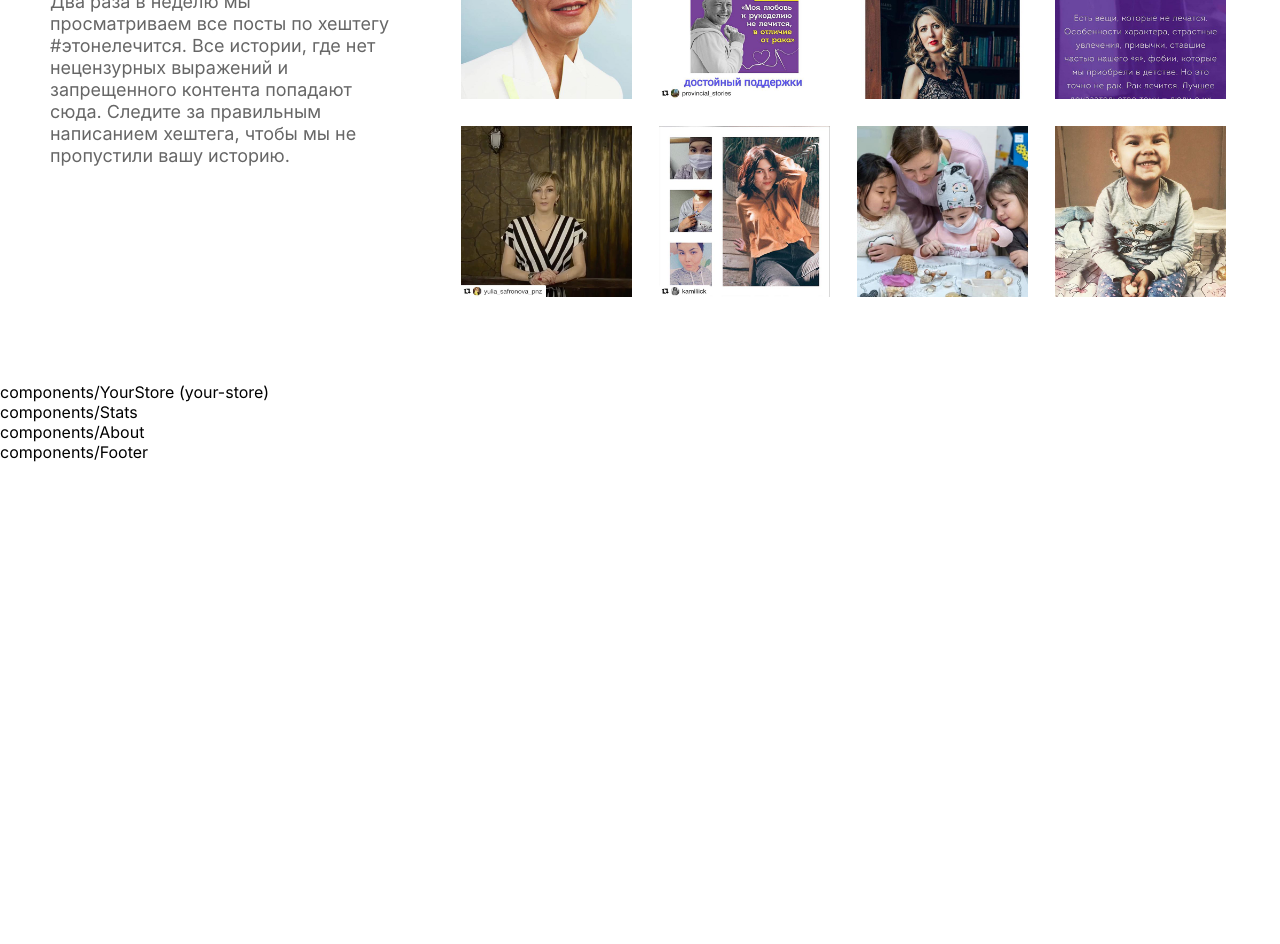
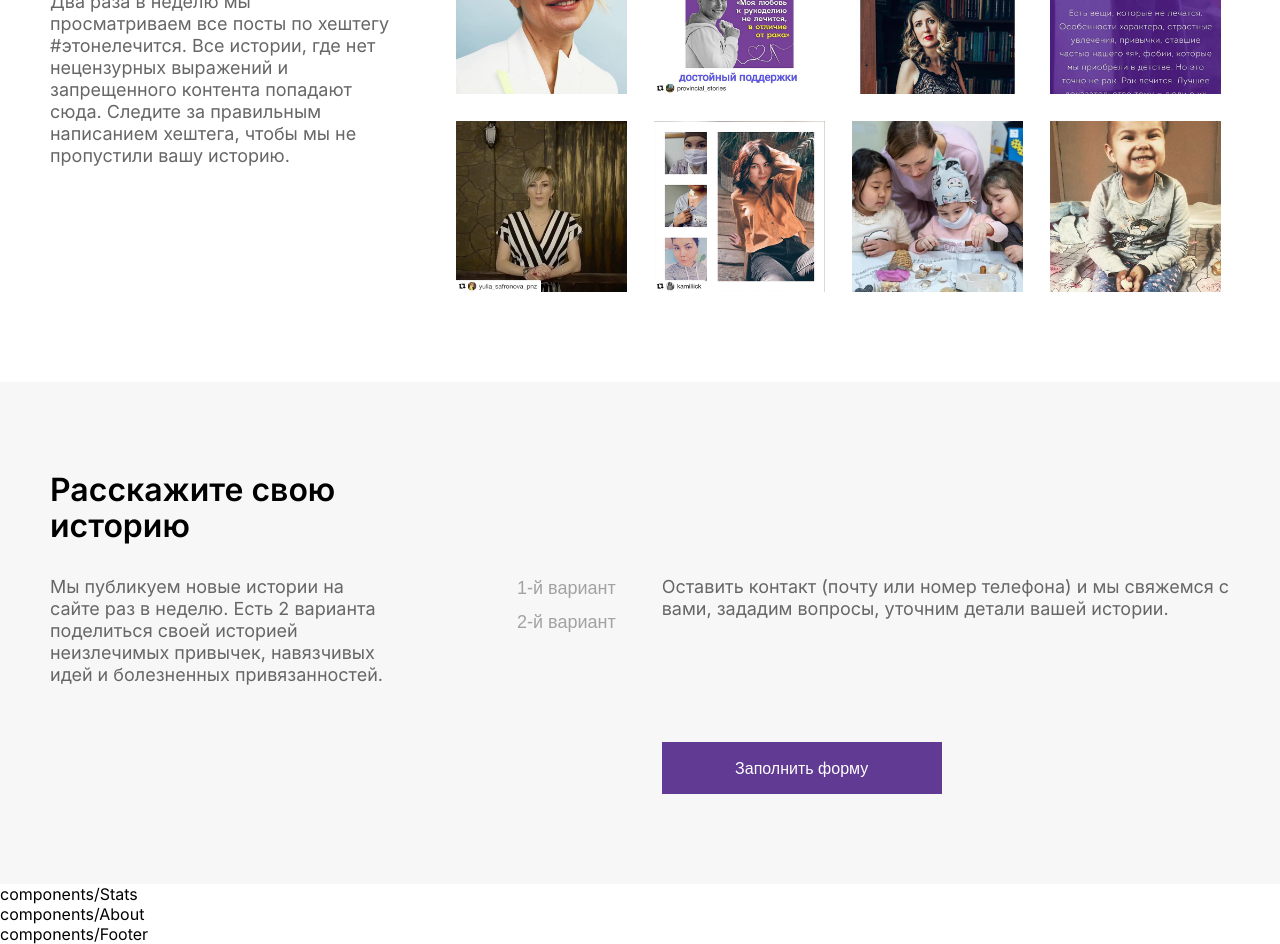
Before and after one commit to mukhindev/raklechitsa, a Nuxt app: page / in a window 1280 px wide. Shown: the part 2880-3824 px from the top of the page. Before the commit the page ends 3342 px from the top, so only its background shows below. Built offline with nearby package versions, Linux system fonts and the light colour scheme.

Commit message:
feat: create section your-story and ui component button

```diff
--- a/components/Instagram.vue
+++ b/components/Instagram.vue
@@ -141,11 +141,12 @@ export default {
 }
 
 .instagram__card-link {
+  box-sizing: border-box;
   display: block;
   width: 100%;
   height: 100%;
   transition: all 0.25s;
-  border: 5px solid #fff;
+  outline: 5px solid #fff;
 }
 
 .instagram__card-link:hover {
--- a/components/Intro.vue
+++ b/components/Intro.vue
@@ -125,6 +125,7 @@ export default {
 
 .page__intro {
   padding: 90px 50px 0;
+  margin: auto;
 }
 
 .intro__container {
--- a/components/YourStore.vue
+++ b/components/YourStore.vue
@@ -1,7 +1,159 @@
 <template>
   <div>
-    components/YourStore (your-store)
+    <section class="your-story">
+      <div class="your-story__container">
+        <section-heading>
+          <template #title>Расскажите свою историю</template>
+        </section-heading>
+        <div class="your-story__grid">
+          <article class="your-story__article-left">
+            <section-heading>
+              <template #subtitle
+                >Мы публикуем новые истории на сайте раз в неделю. Есть 2
+                варианта поделиться своей историей неизлечимых привычек,
+                навязчивых идей и болезненных привязанностей.
+              </template>
+            </section-heading>
+          </article>
+          <div class="your-story__variants">
+            <button
+              type="button"
+              class="your-story__btn your-story__btn-first"
+              @click="changeText($event)"
+              :class="{ 'your-story__btn_active': isActiveButtonFirst }"
+            >
+              1-й вариант
+            </button>
+            <button
+              type="button"
+              class="your-story__btn your-story__btn-second"
+              @click="changeText($event)"
+              :class="{ 'your-story__btn_active': isActiveButtonSecond }"
+            >
+              2-й вариант
+            </button>
+          </div>
+          <article class="your-story__article-right">
+            <p class="your-story__text" v-html="showText"></p>
+            <button-type class="your-story__button-type"
+              >Заполнить форму</button-type
+            >
+          </article>
+        </div>
+      </div>
+    </section>
   </div>
 </template>
 
-<style scoped></style>
+<script>
+import SectionHeading from '~/components/SectionHeading';
+import Button from '~/components/ui/Button';
+export default {
+  data() {
+    return {
+      isActiveButtonFirst: false,
+      isActiveButtonSecond: false,
+      firstText:
+        'Заполнить подробную форму прямо на сайте и мы опубликуем вашу историю после проверки. Пожалуйста, заполняйте все пункты корректно, если вы испытаете какие-то сложности, воспользуйтесь 2&#8209;м вариантом.',
+      secondText:
+        'Оставить контакт (почту или номер телефона) и мы свяжемся с вами, зададим вопросы, уточним детали вашей истории.',
+    };
+  },
+  computed: {
+    showText() {
+      if (this.isActiveButtonFirst) {
+        return this.firstText;
+      } else {
+        return this.secondText;
+      }
+    },
+  },
+  components: {
+    SectionHeading,
+    'button-type': Button,
+  },
+  methods: {
+    changeText(event) {
+      if (event.target.classList.contains('your-story__btn-first')) {
+        this.isActiveButtonSecond = false;
+        this.isActiveButtonFirst = true;
+      }
+      if (event.target.classList.contains('your-story__btn-second')) {
+        this.isActiveButtonFirst = false;
+        this.isActiveButtonSecond = true;
+      }
+    },
+  },
+};
+</script>
+
+<style scoped>
+.your-story {
+  background-color: #f7f7f7;
+}
+
+.your-story__container {
+  max-width: 1320px;
+  padding: 100px 50px;
+  margin: auto;
+}
+
+.your-story__grid {
+  display: grid;
+  grid-template-columns: 1fr max-content 1.35fr;
+  grid-column-gap: 40px;
+}
+
+.your-story__variants {
+  margin-top: 32px;
+}
+
+.your-story__btn {
+  outline: none;
+  cursor: pointer;
+  background-color: transparent;
+  border: none;
+  display: block;
+  text-decoration: none;
+  font-style: normal;
+  font-weight: normal;
+  font-size: 18px;
+  line-height: 22px;
+  text-align: right;
+  color: #a2a2a2;
+}
+
+.your-story__btn:nth-of-type(even) {
+  margin-top: 10px;
+}
+
+.your-story__btn_active {
+  color: #000;
+}
+
+.your-story__text {
+  font-style: normal;
+  font-weight: normal;
+  font-size: 18px;
+  line-height: 1.2;
+  color: #666;
+}
+
+.your-story__article-right {
+  min-height: 218px;
+  margin: 32px 0 0;
+  display: flex;
+  flex-direction: column;
+  justify-content: space-between;
+}
+
+.your-story__text {
+  margin: 0;
+}
+
+@media screen and (max-width: 1280px) {
+  .your-story__container {
+    padding: 90px 50px;
+  }
+}
+</style>
--- /dev/null
+++ b/components/ui/Button.vue
@@ -0,0 +1,35 @@
+<template>
+  <div>
+    <button type="button" class="button"><slot></slot></button>
+  </div>
+</template>
+
+<script>
+export default {};
+</script>
+
+<style scoped>
+.button {
+  padding: 0;
+  background: #613a93;
+  width: 280px;
+  min-height: 52px;
+  border: none;
+  outline: none;
+  cursor: pointer;
+  font-style: normal;
+  font-weight: 500;
+  font-size: 16px;
+  line-height: 1.19;
+  text-align: center;
+  color: #fff;
+  display: flex;
+  justify-content: center;
+  align-items: center;
+  transition: all 0.2s;
+}
+
+.button:hover {
+  opacity: 0.9;
+}
+</style>
```
